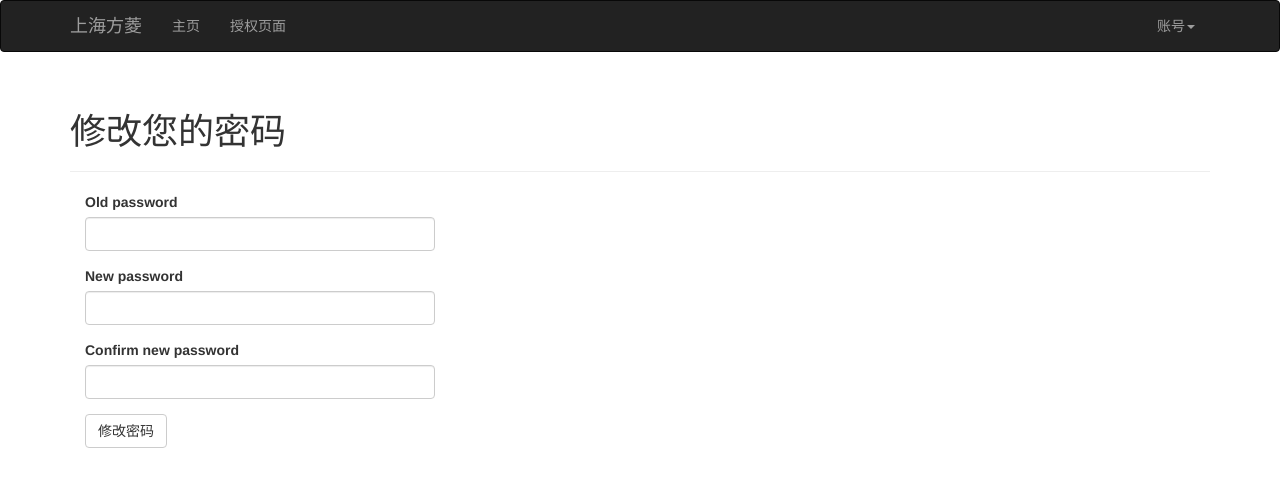
After one commit to Boshne/auth_v1_git, a Flask app: page /auth/change-password in a window 1280 px wide. The commit adds this page. Shown: the top 487 px of the page. Run offline with Flask 2, Linux system fonts and the light colour scheme; the visitor is signed in with stand-in values (Sample User, id 1); data comes from the database, SQL or seed files in the repository; both versions use the stored data as it was after the commit; some libraries are stand-ins or nearby versions.

Commit message:
change and reset password

```diff
--- a/app/auth/forms.py
+++ b/app/auth/forms.py
@@ -7,8 +7,8 @@ from ..models import User
 
 class LoginForm(FlaskForm):
     """Login Form"""
-    email = StringField('电子邮箱', validators=[DataRequired(), Length(1, 64),
-                                             Email()])
+    email = StringField('电子邮箱', validators=[
+        DataRequired(), Length(1, 64), Email()])
     password = PasswordField('密码', validators=[DataRequired()])
     remember_me = BooleanField('记住我（下次自动登录）')
     submit = SubmitField('登录')
@@ -16,8 +16,8 @@ class LoginForm(FlaskForm):
 
 class RegistrationForm(FlaskForm):
     """Registration Form"""
-    email = StringField('电子邮箱', validators=[DataRequired(), Length(1, 64),
-                                             Email()])
+    email = StringField('电子邮箱', validators=[
+        DataRequired(), Length(1, 64), Email()])
     username = StringField('用户名', validators=[
         DataRequired(), Length(1, 64),
         Regexp('^[A-Za-z][A-Za-z0-9_.]*$', 0,
@@ -40,3 +40,28 @@ class RegistrationForm(FlaskForm):
     def validate_companyname(self, field):
         if User.query.filter_by(companyname=field.data).first():
             raise ValidationError('该公司名称已被使用。')
+
+
+class ChangePasswordForm(FlaskForm):
+    """Change Password Form"""
+    old_password = PasswordField('Old password', validators=[DataRequired()])
+    password = PasswordField('New password', validators=[
+        DataRequired(), EqualTo('password2', message='Passwords must match.')])
+    password2 = PasswordField('Confirm new password',
+                              validators=[DataRequired()])
+    submit = SubmitField('修改密码')
+
+
+class PasswordResetRequestForm(FlaskForm):
+    """Forget and Reset Password Request Form"""
+    email = StringField('Email', validators=[
+        DataRequired(), Length(1, 64), Email()])
+    submit = SubmitField('忘了密码？')
+
+
+class PasswordResetForm(FlaskForm):
+    """Password Reset Form"""
+    password = PasswordField('New Password', validators=[
+        DataRequired(), EqualTo('password2', message='两次输入的密码必须一致。')])
+    password2 = PasswordField('Confirm password', validators=[DataRequired()])
+    submit = SubmitField('重设密码')
--- a/app/auth/views.py
+++ b/app/auth/views.py
@@ -10,7 +10,8 @@ from . import auth
 from .. import db
 from ..models import User
 from ..email import send_email
-from .forms import LoginForm, RegistrationForm
+from .forms import LoginForm, RegistrationForm, ChangePasswordForm,\
+    PasswordResetRequestForm, PasswordResetForm
 
 
 """
@@ -33,6 +34,7 @@ def before_request():
 
 @auth.route('/unconfirmed')
 def unconfirmed():
+    """Page for waiting for confirm"""
     if current_user.is_anonymous or current_user.confirmed:
         return redirect(url_for('main.index'))
     return render_template('auth/unconfirmed.html')
@@ -40,6 +42,7 @@ def unconfirmed():
 
 @auth.route('/login', methods=['GET', 'POST'])
 def login():
+    """Page for login"""
     form = LoginForm()
     if form.validate_on_submit():
         user = User.query.filter_by(email=form.email.data).first()
@@ -56,6 +59,7 @@ def login():
 @auth.route('/logout')
 @login_required
 def logout():
+    """Page for logout"""
     logout_user()
     flash('You have been logged out.')
     return redirect(url_for('main.index'))
@@ -63,6 +67,7 @@ def logout():
 
 @auth.route('/register', methods=['GET', 'POST'])
 def register():
+    """Page for registration"""
     form = RegistrationForm()
     if form.validate_on_submit():
         user = User(email=form.email.data,
@@ -80,10 +85,9 @@ def register():
         """
         Send email to Fangling to confirm the account
         """
-        send_email('z99340@qq.com', 'Confirm User Account',
+        send_email('z99340@qq.com', '确认客户账户',
                    'auth/email/confirm', user=user, token=token)
-        flash('A confirmation email has been sent to Fangling company. '
-              'Please contact Fangling to confirm your account.')
+        flash('一封确认邮件已经被发送至方菱数控有限公司，请联系公司为您验证注册信息。')
         return redirect(url_for('auth.login'))
     return render_template('auth/register.html', form=form)
 
@@ -91,6 +95,7 @@ def register():
 @auth.route('/confirm/<token>')
 @login_required
 def confirm(token):
+    """Page for result of confirm"""
     if current_user.confirmed:
         return redirect(url_for('main.index'))
     if current_user.confirm(token):
@@ -104,8 +109,64 @@ def confirm(token):
 @auth.route('/confirm')
 @login_required
 def resend_confirmation():
+    """Page for confirm again"""
     token = current_user.generate_confirmation_token()
     send_email(current_user.email, '确认客户账户',
                'auth/email/confirm', user=current_user, token=token)
-    flash('一封确认客户账户邮件已经被发送至方菱数控有限公司，请联系公司。 ')
+    flash('一封确认邮件已经被发送至方菱数控有限公司，请联系公司。 ')
     return redirect(url_for('main.index'))
+
+
+@auth.route('/change-password', methods=['GET', 'POST'])
+@login_required
+def change_password():
+    """Page for change password (old password known)"""
+    form = ChangePasswordForm()
+    if form.validate_on_submit():
+        """verify_password:
+           check a password against a given salted and hashed password value.
+        """
+        if current_user.verify_password(form.old_password.data):
+            current_user.password = form.password.data
+            db.session.add(current_user)
+            db.session.commit()
+            flash('您的密码已经被重设')
+            return redirect(url_for('main.index'))
+        else:
+            flash('Invalid password.')
+    return render_template('auth/change_password.html', form=form)
+
+
+@auth.route('/reset', methods=['GET', 'POST'])
+def password_reset_request():
+    """Page for request for reset password (old password unknown)"""
+    if not current_user.is_anonymous:
+        return redirect(url_for('main.index'))
+    form = PasswordResetRequestForm()
+    if form.validate_on_submit():
+        user = User.query.filter_by(email=form.email.data).first()
+        if user:
+            token = user.generate_reset_token()
+            """Send email to the customer's registration email address"""
+            send_email(user.email, '重设您的密码',
+                       'auth/email/reset_password',
+                       user=user, token=token)
+            flash('一封重设密码的邮件已经被发送至您的注册邮箱。')
+        return redirect(url_for('auth.login'))
+    return render_template('auth/reset_password.html', form=form)
+
+
+@auth.route('/reset/<token>', methods=['GET', 'POST'])
+def password_reset(token):
+    """Page for reset password (old password unknown)"""
+    if not current_user.is_anonymous:
+        return redirect(url_for('main.index'))
+    form = PasswordResetForm()
+    if form.validate_on_submit():
+        if User.reset_password(token, form.password.data):
+            db.session.commit()
+            flash('您的密码已经被重设。')
+            return redirect(url_for('auth.login'))
+        else:
+            return redirect(url_for('main.index'))
+    return render_template('auth/reset_password.html', form=form)
--- a/app/models.py
+++ b/app/models.py
@@ -1,4 +1,4 @@
-from datetime import datetime
+# from datetime import datetime
 from werkzeug.security import generate_password_hash, check_password_hash
 from itsdangerous import TimedJSONWebSignatureSerializer as Serializer
 from flask import current_app
@@ -7,6 +7,7 @@ from . import db, login_manager
 
 
 class Role(db.Model):
+    """Define Role Class"""
     __tablename__ = 'roles'
     id = db.Column(db.Integer, primary_key=True)
     name = db.Column(db.String(64), unique=True)
@@ -17,6 +18,7 @@ class Role(db.Model):
 
 
 class User(UserMixin, db.Model):
+    """Define User Class"""
     __tablename__ = 'users'
     id = db.Column(db.Integer, primary_key=True)
     email = db.Column(db.String(64), unique=True, index=True)
@@ -37,7 +39,8 @@ class User(UserMixin, db.Model):
     def verify_password(self, password):
         return check_password_hash(self.password_hash, password)
 
-    def generate_confirmation_token(self, expiration = 3600):
+    def generate_confirmation_token(self, expiration=3600):
+        """Produce the confirmation token. Time limited: 3600s"""
         s = Serializer(current_app.config['SECRET_KEY'], expiration)
         return s.dumps({'confirm': self.id}).decode('utf-8')
 
@@ -53,6 +56,26 @@ class User(UserMixin, db.Model):
         db.session.add(self)
         return True
 
+    def generate_reset_token(self, expiration=3600):
+        """Produce the confirmation token. Time limited: 3600s"""
+        s = Serializer(current_app.config['SECRET_KEY'], expiration)
+        return s.dumps({'reset': self.id}).decode('utf-8')
+
+    @staticmethod
+    def reset_password(token, new_password):
+        """reset_password is defined as a static method."""
+        s = Serializer(current_app.config['SECRET_KEY'])
+        try:
+            data = s.loads(token.encode('utf-8'))
+        except:
+            return False
+        user = User.query.get(data.get('reset'))
+        if user is None:
+            return False
+        user.password = new_password
+        db.session.add(user)
+        return True
+
     def __repr__(self):
         return '<User %r>' % self.username
 
--- /dev/null
+++ b/app/templates/auth/change_password.html
@@ -0,0 +1,13 @@
+{% extends "base.html" %}
+{% import "bootstrap/wtf.html" as wtf %}
+
+{% block title %}方菱 - 修改密码{% endblock %}
+
+{% block page_content %}
+<div class="page-header">
+    <h1>修改您的密码</h1>
+</div>
+<div class="col-md-4">
+    {{ wtf.quick_form(form) }}
+</div>
+{% endblock %}
--- a/app/templates/base.html
+++ b/app/templates/base.html
@@ -29,7 +29,13 @@
             </ul>
             <ul class="nav navbar-nav navbar-right">
                 {% if current_user.is_authenticated %}
-                <li><a href="{{ url_for('auth.logout') }}">退出当前账户</a></li>
+                <li class="dropdown">
+                    <a href="#" class="dropdown-toggle" data-toggle="dropdown">账号<b class="caret"></b></a>
+                    <ul class="dropdown-menu">
+                        <li><a href="{{ url_for('auth.change_password') }}">修改密码</a></li>
+                        <li><a href="{{ url_for('auth.logout') }}">退出登录</a></li>
+                    </ul>
+                </li>
                 {% else %}
                 <li><a href="{{ url_for('auth.login') }}">登录</a></li>
                 {% endif %}
```
Also changed, not shown: app/templates/auth/email/confirm.txt (+9 -7 lines), app/templates/auth/email/reset_password.html (added, +8 -0 lines), app/templates/auth/email/reset_password.txt (added, +13 -0 lines), app/templates/auth/login.html (+11 -1 lines), app/templates/auth/reset_password.html (added, +13 -0 lines), data-dev.sqlite.
